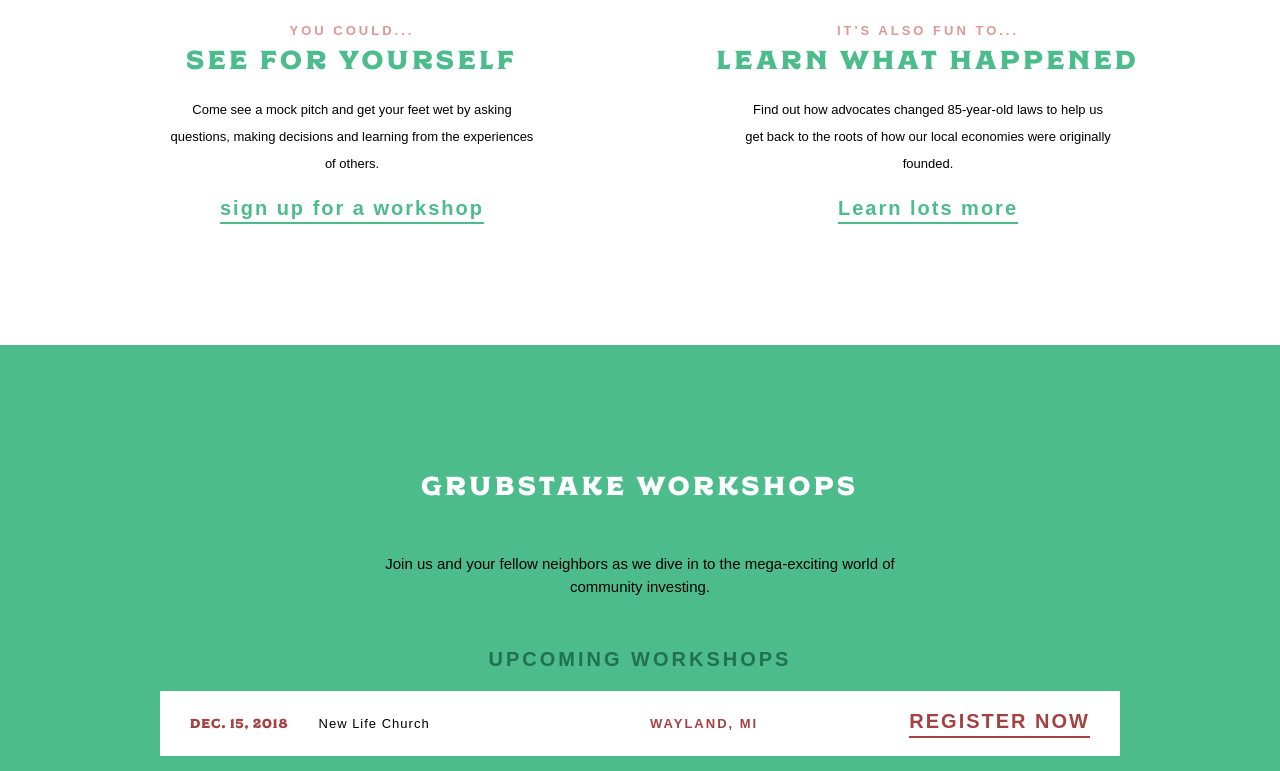
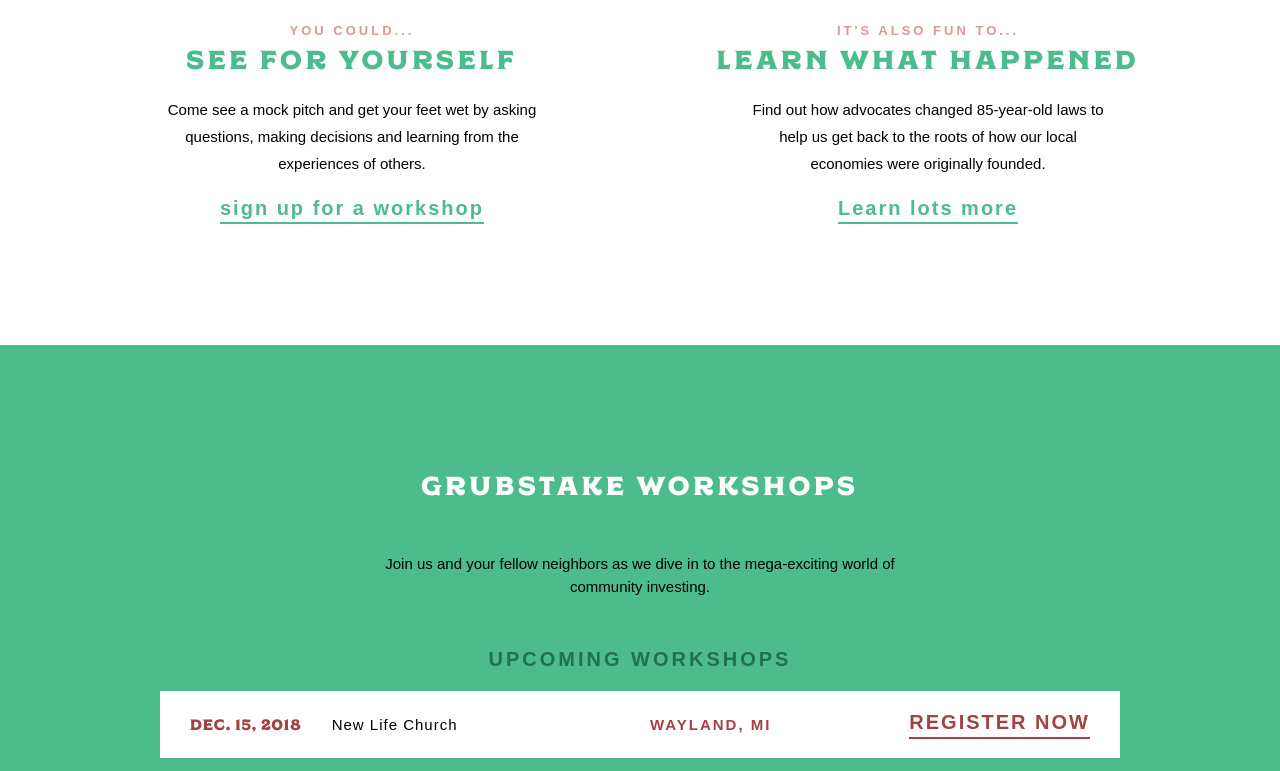
Before and after one commit to tabbplomaritas/grubstake, a plain HTML site: page index.html in a window 1280 px wide. Shown: the part 1329-2100 px from the top of the page. Drawn offline with Linux system fonts and the light colour scheme; a web font is replaced by a local one.

Commit message:
added font-size to all p

```diff
--- a/css/style.css
+++ b/css/style.css
@@ -32,7 +32,6 @@ html {
     font-size: 62.5%;
 }
 
-
 @font-face {
   font-family: 'avenir';
   src: url('../assets/fonts/Avenir.ttc');
@@ -58,6 +57,10 @@ body {
     margin: 0 auto;
 }
 
+p {
+    font-size: 1.5rem;
+}
+
 a {
     font-size: 2rem;
     font-family: 'bebas-neue-by-fontfabric',sans-serif;
@@ -79,7 +82,6 @@ a {
     align-items: flex-start;
     padding: 2.5rem;
 }
-
 
 header {
     height: 9rem;
```
